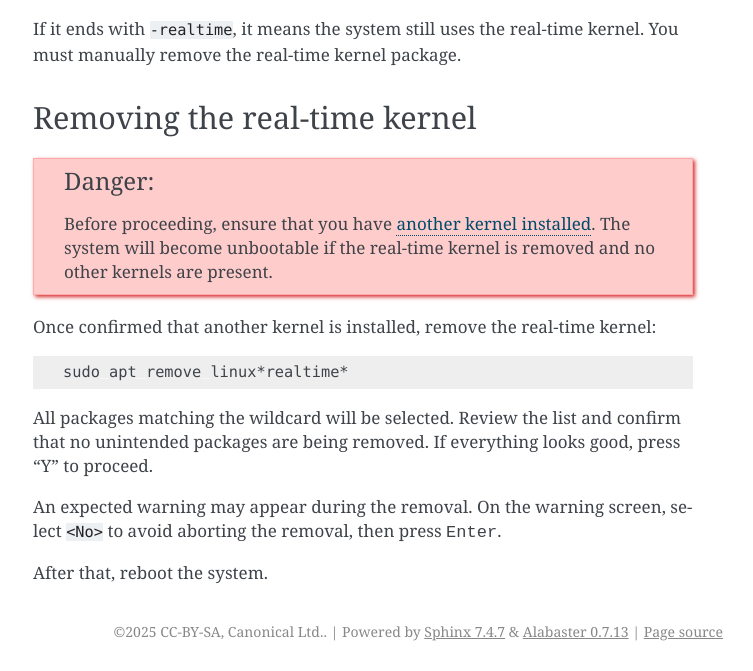
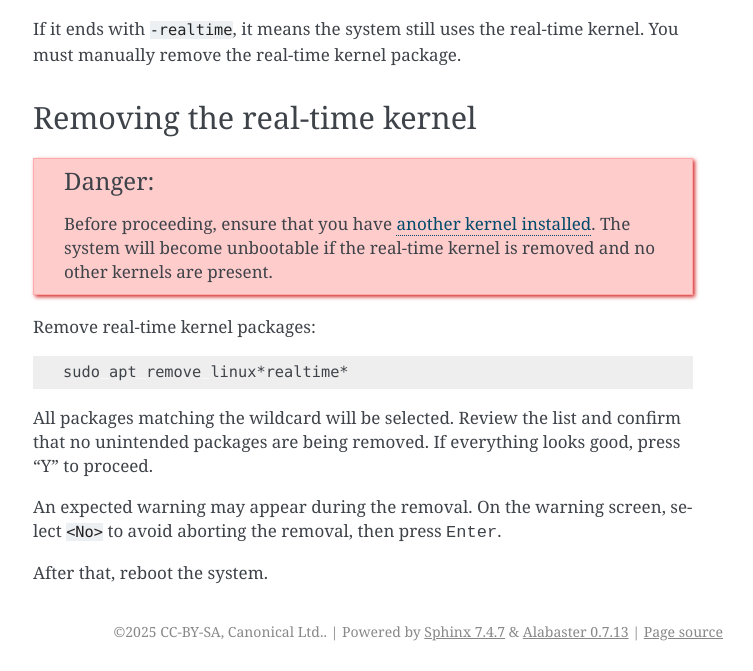
Before and after one commit to canonical/real-time-ubuntu-docs, a Sphinx documentation site: the page built from docs/how-to/switch-from-realtime-to-generic-kernel.md, in a window 1280 px wide. Shown: the part 1105-1776 px from the top of the page, without its empty margins (387-1140 px from the left). Built offline with Sphinx 7.4.7, drawn with Linux system fonts in a browser that asks for light colours.

Commit message:
refact: reword sentence
Signed-off-by: Lincoln Wallace <lincoln.wallace@canonical.com>

````diff
--- a/docs/how-to/switch-from-realtime-to-generic-kernel.md
+++ b/docs/how-to/switch-from-realtime-to-generic-kernel.md
@@ -99,7 +99,7 @@ Before proceeding, ensure that you have [another kernel installed](#ensure-the-p
 The system will become unbootable if the real-time kernel is removed and no other kernels are present.
 ```
 
-Once confirmed that another kernel is installed, remove the real-time kernel:
+Remove real-time kernel packages:
 
 ```shell
 sudo apt remove linux*realtime*
````
